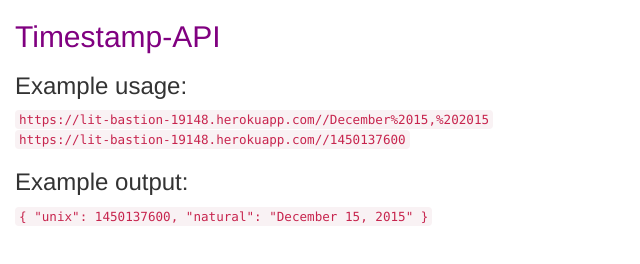
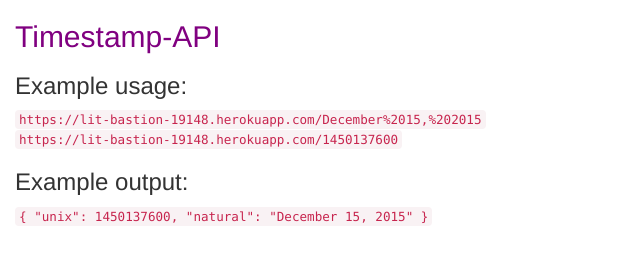
Before and after one commit to cjthoma1/timestamp-api, a website: page client/index.html in a window 1280 px wide. Shown: the full height of the page, 0-640 px from the left. Drawn offline with nearby package versions, Linux system fonts and the light colour scheme.

Commit message:
Took away additional / on url

```diff
--- a/client/index.html
+++ b/client/index.html
@@ -11,8 +11,8 @@
             <h2>Timestamp-API</h3>
 
             <h3>Example usage:</h3>
-            <code>https://lit-bastion-19148.herokuapp.com//December%2015,%202015</code><br>
-            <code>https://lit-bastion-19148.herokuapp.com//1450137600</code>
+            <code>https://lit-bastion-19148.herokuapp.com/December%2015,%202015</code><br>
+            <code>https://lit-bastion-19148.herokuapp.com/1450137600</code>
             <h3>Example output:</h3>
             <code>
                 {
```
